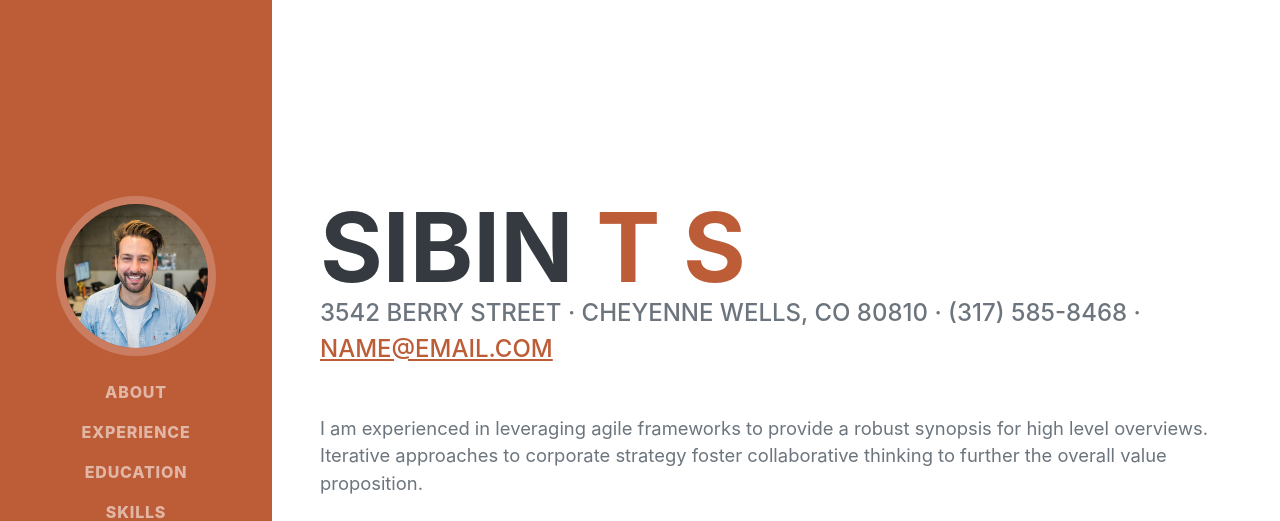
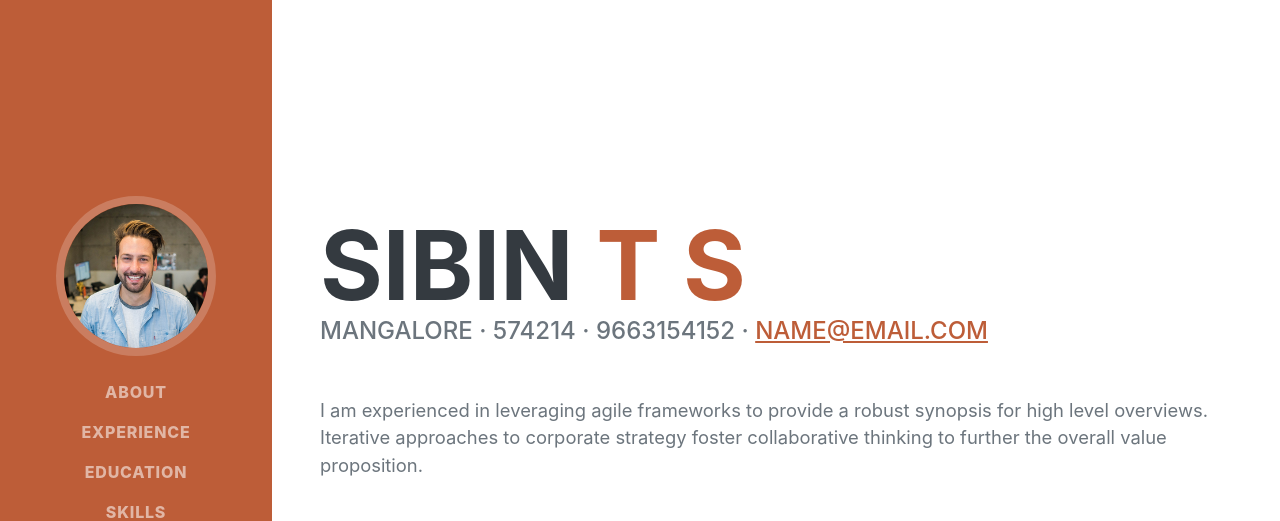
Before and after one commit to Sibints2000/SIbints2000.github.io, a plain HTML site: page index.html in a window 1280 px wide. Shown: the top 521 px of the page. Drawn offline with nearby package versions, Linux system fonts and the light colour scheme; a web font is replaced by a local one.

Commit message:
Third Commit

```diff
--- a/index.html
+++ b/index.html
@@ -44,7 +44,7 @@
                         <span class="text-primary">T S</span>
                     </h1>
                     <div class="subheading mb-5">
-                        3542 Berry Street · Cheyenne Wells, CO 80810 · (317) 585-8468 ·
+                        Mangalore · 574214 · 9663154152 ·
                         <a href="mailto:name@email.com">name@email.com</a>
                     </div>
                     <p class="lead mb-5">I am experienced in leveraging agile frameworks to provide a robust synopsis for high level overviews. Iterative approaches to corporate strategy foster collaborative thinking to further the overall value proposition.</p>
```
